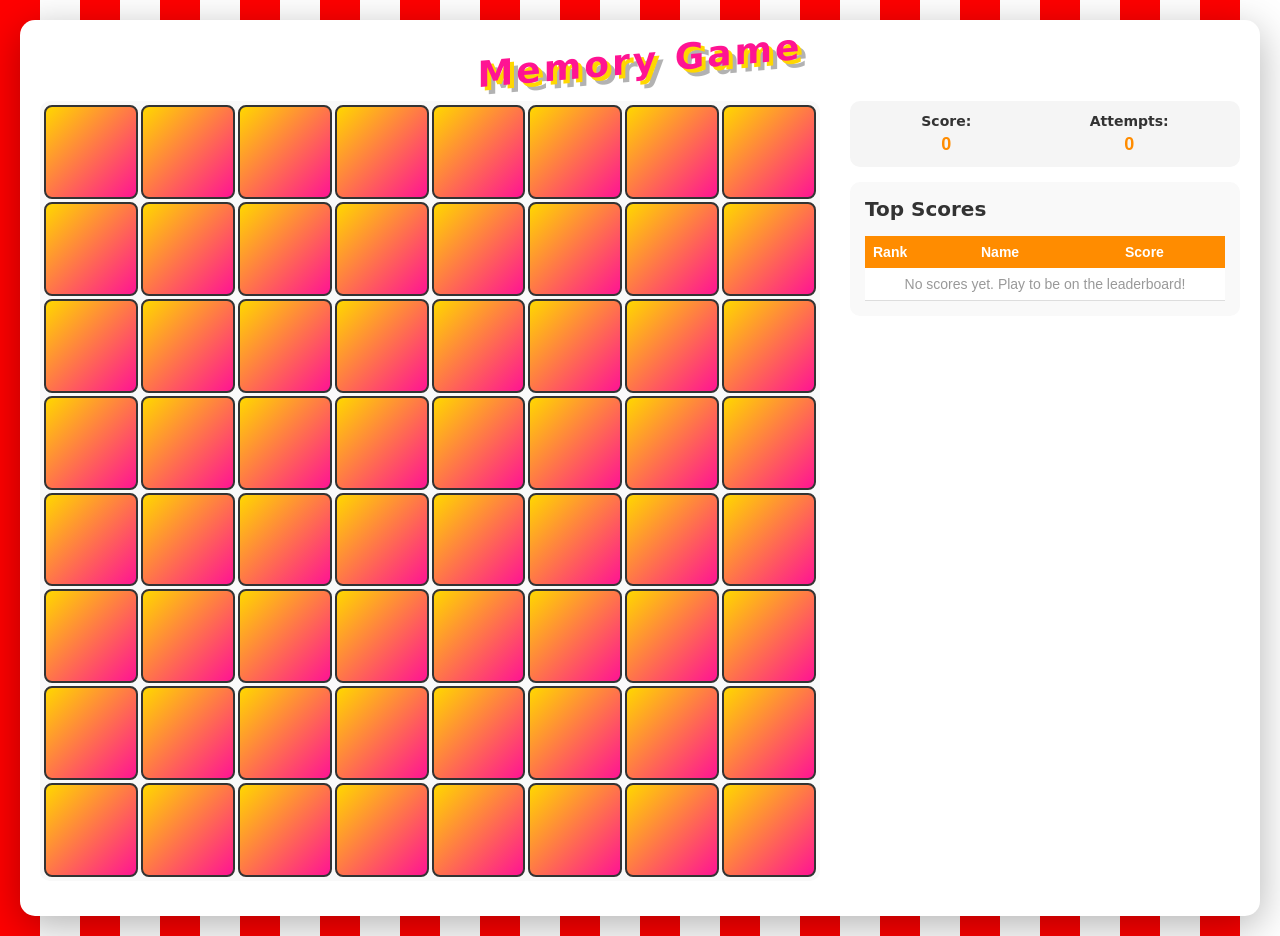
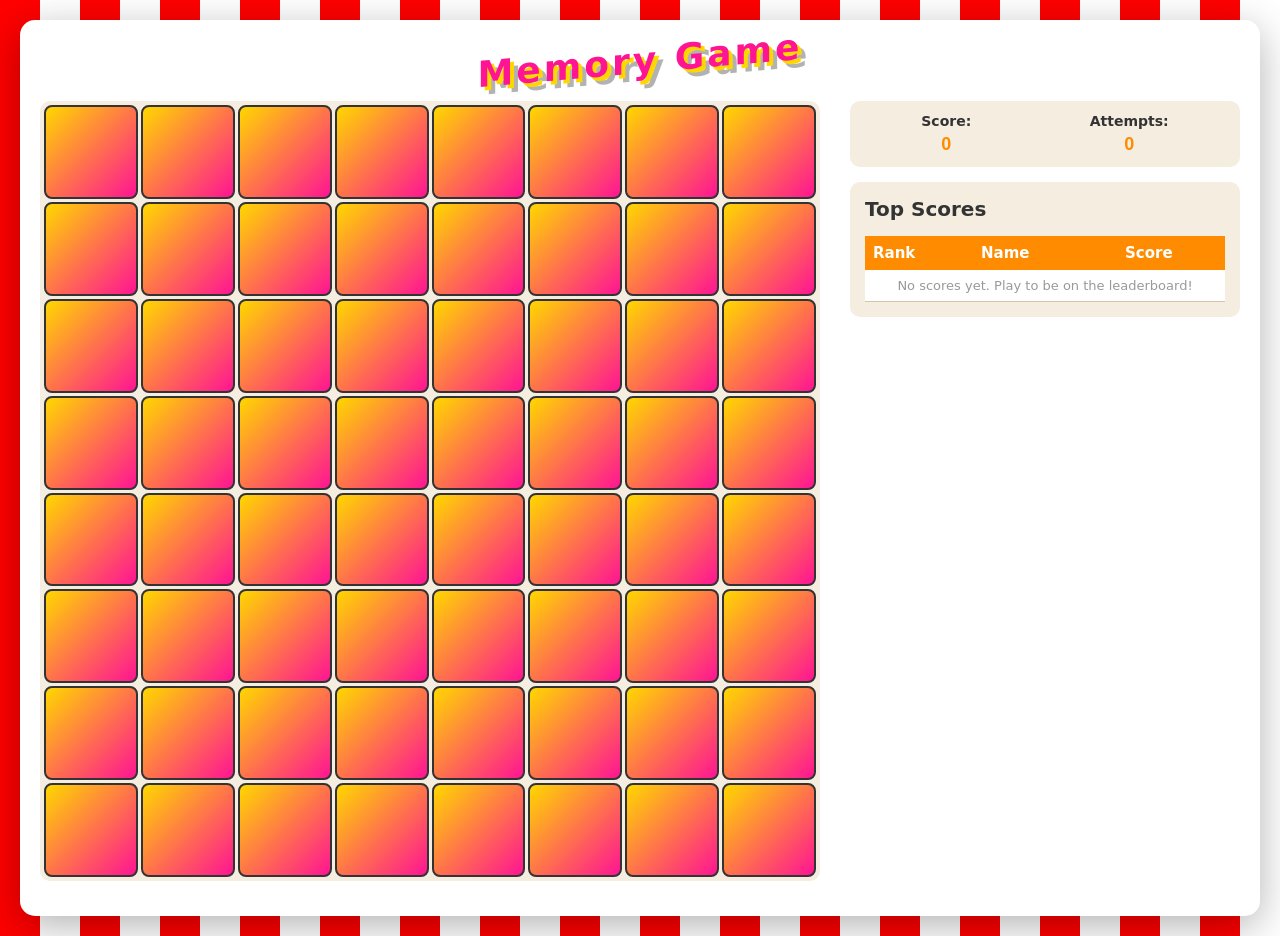
Before and after one commit to olivena/course-projects, a Flask app: page / in a window 1280 px wide. Run offline with Flask 3, Linux system fonts and the light colour scheme; data that the repository does not hold is empty.

Commit message:
edited colors

```diff
--- a/copilot/static/style.css
+++ b/copilot/static/style.css
@@ -2,8 +2,8 @@
     --primary-color: #FF8C00;
     --secondary-color: #2196F3;
     --danger-color: #f44336;
-    --gray: #ccc;
-    --dark-gray: #666;
+    --gray: #E8DCC8;
+    --dark-gray: #D4C4B0;
     --white: #fff;
 }
 
@@ -82,7 +82,7 @@ h1 {
     justify-content: space-around;
     margin-bottom: 15px;
     padding: 12px;
-    background: #f5f5f5;
+    background: #F5EDE0;
     border-radius: 10px;
 }
 
@@ -113,7 +113,7 @@ h1 {
     gap: 3px;
     margin-bottom: 15px;
     padding: 4px;
-    background: #f9f9f9;
+    background: #F5EDE0;
     border-radius: 10px;
 }
 
@@ -283,7 +283,7 @@ h1 {
 }
 
 .leaderboard {
-    background: #f9f9f9;
+    background: #F5EDE0;
     border-radius: 10px;
     padding: 15px;
 }
@@ -299,6 +299,7 @@ h1 {
     width: 100%;
     border-collapse: collapse;
     font-size: 14px;
+    font-family: 'Righteous', cursive;
 }
 
 #scoresTable thead {
@@ -310,6 +311,8 @@ h1 {
     padding: 8px;
     text-align: left;
     font-weight: bold;
+    font-family: 'Righteous', cursive;
+    font-size: 15px;
 }
 
 #scoresTable th:nth-child(1) {
@@ -326,7 +329,9 @@ h1 {
 
 #scoresTable td {
     padding: 8px;
-    border-bottom: 1px solid #ddd;
+    border-bottom: 1px solid #D4C4B0;
+    font-family: 'Righteous', cursive;
+    font-size: 13px;
 }
 
 #scoresTable tbody tr:nth-child(odd) {
@@ -334,11 +339,11 @@ h1 {
 }
 
 #scoresTable tbody tr:nth-child(even) {
-    background: #f5f5f5;
+    background: #F5EDE0;
 }
 
 #scoresTable tbody tr:hover {
-    background: #efefef;
+    background: #EEE0D8;
 }
 
 .empty-leaderboard {
```
